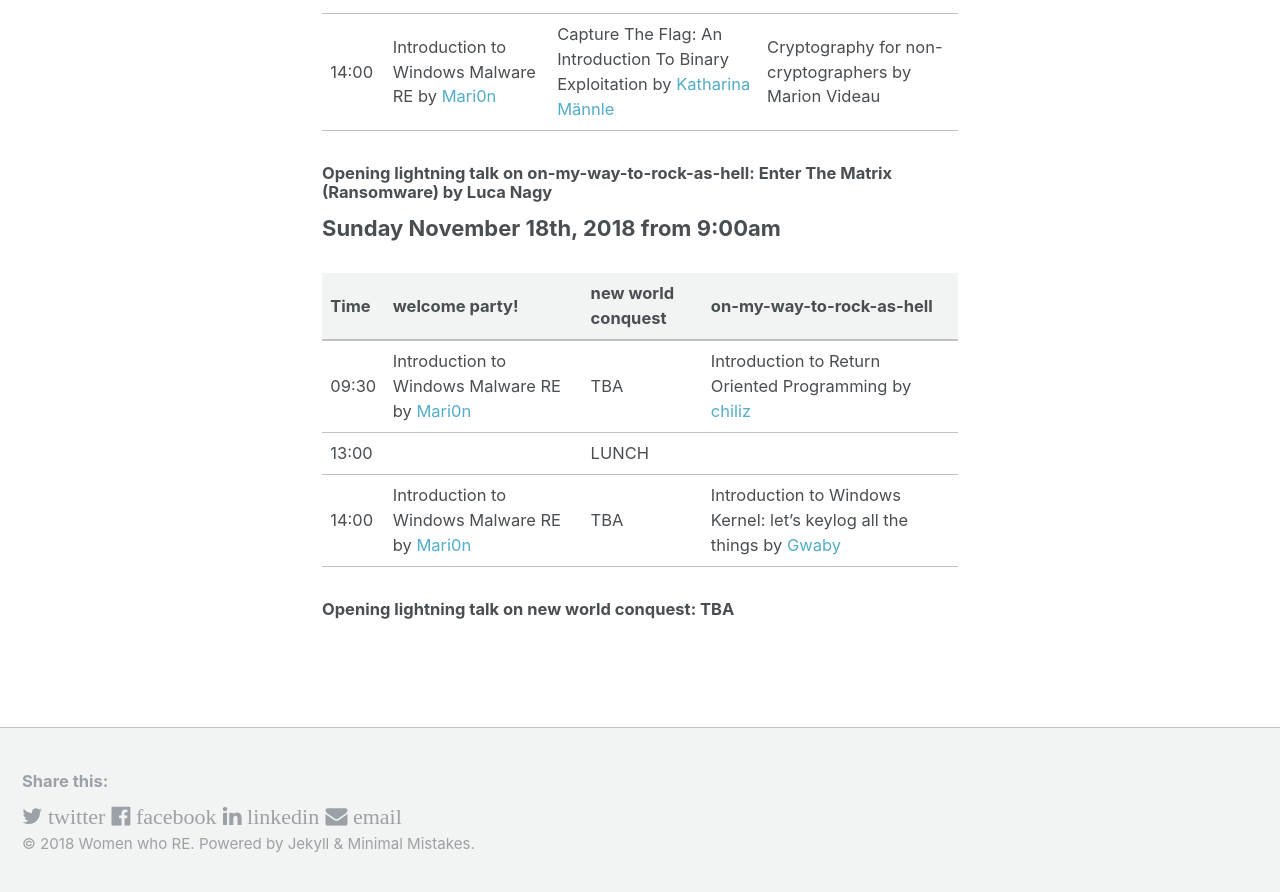
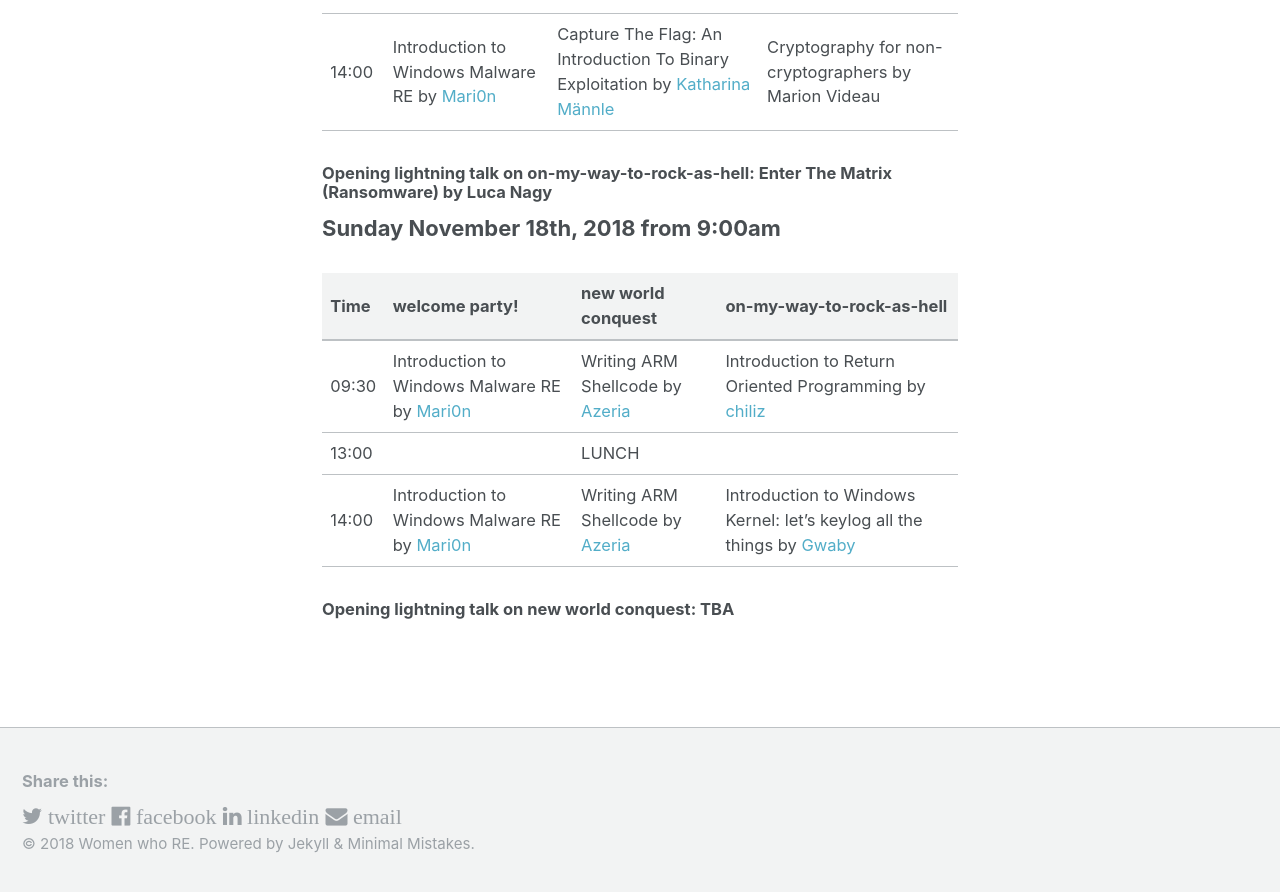
Before and after one commit to blackhoodieRE/blackhoodiere.github.io, a Jekyll site: the page built from _pages/schedule.md, in a window 1280 px wide and 900 px high, scrolled down 1762 px. Shown: the top 892 px of the window. Built offline with Jekyll 4.4.1, drawn with Linux system fonts in a browser that asks for light colours.

Commit message:
Azeria Workshop

```diff
--- a/_pages/schedule.md
+++ b/_pages/schedule.md
@@ -50,8 +50,8 @@ header:
 
 | Time | welcome party! | new world conquest | on-my-way-to-rock-as-hell |
 | :--- | :--- | :--- | :--- |
-|09:30| Introduction to Windows Malware RE by [Mari0n](https://twitter.com/pinkflawd) | TBA | Introduction to Return Oriented Programming by [chiliz](https://twitter.com/chiliz16) |
+|09:30| Introduction to Windows Malware RE by [Mari0n](https://twitter.com/pinkflawd) | Writing ARM Shellcode by [Azeria](https://twitter.com/Fox0x01) | Introduction to Return Oriented Programming by [chiliz](https://twitter.com/chiliz16) |
 |13:00|   | LUNCH |   |
-|14:00| Introduction to Windows Malware RE by [Mari0n](https://twitter.com/pinkflawd) | TBA | Introduction to Windows Kernel: let's keylog all the things by [Gwaby](https://twitter.com/pwissenlit) |
+|14:00| Introduction to Windows Malware RE by [Mari0n](https://twitter.com/pinkflawd) | Writing ARM Shellcode by [Azeria](https://twitter.com/Fox0x01) | Introduction to Windows Kernel: let's keylog all the things by [Gwaby](https://twitter.com/pwissenlit) |
 
 ###### Opening lightning talk on new world conquest: TBA
```
